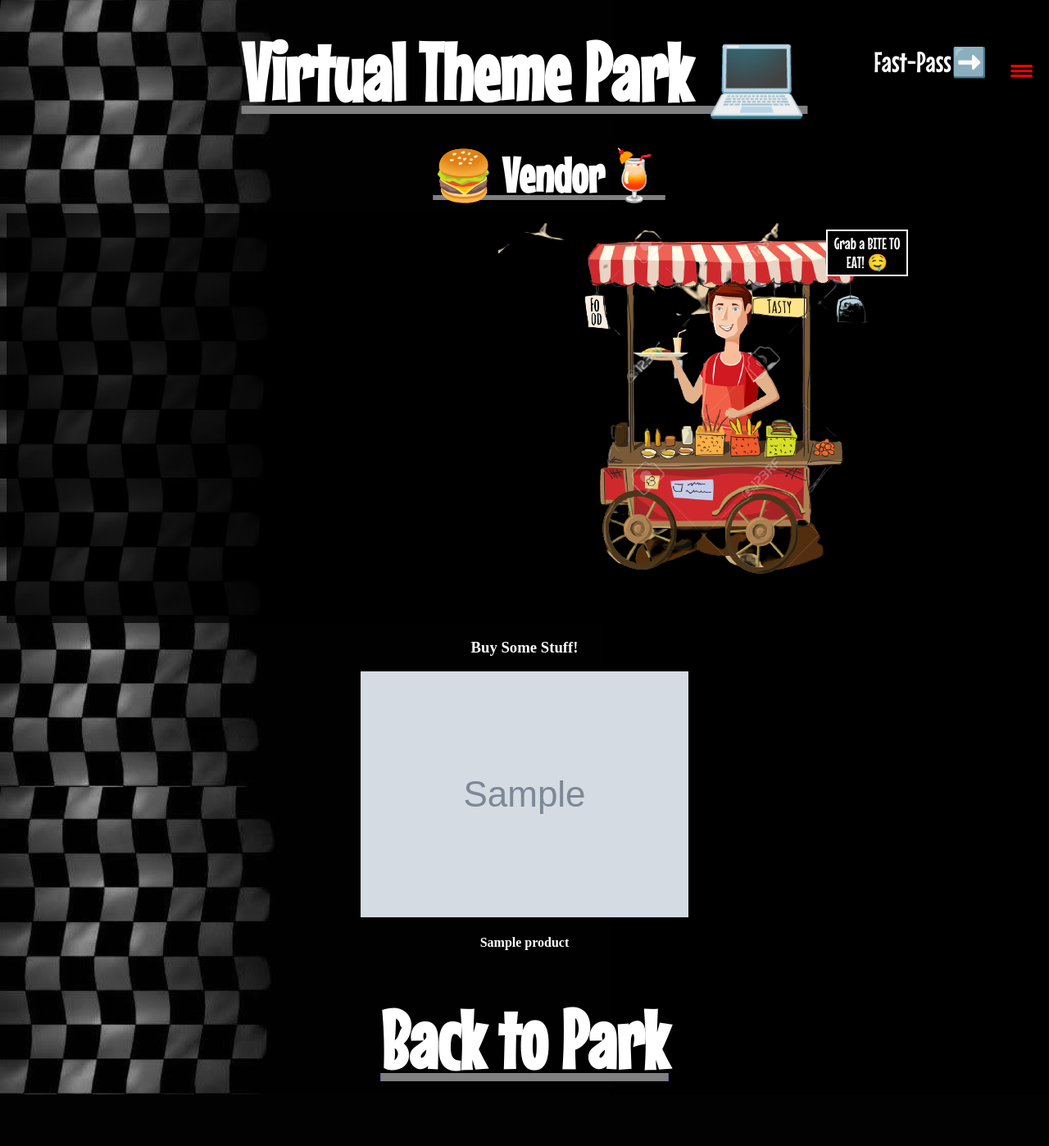
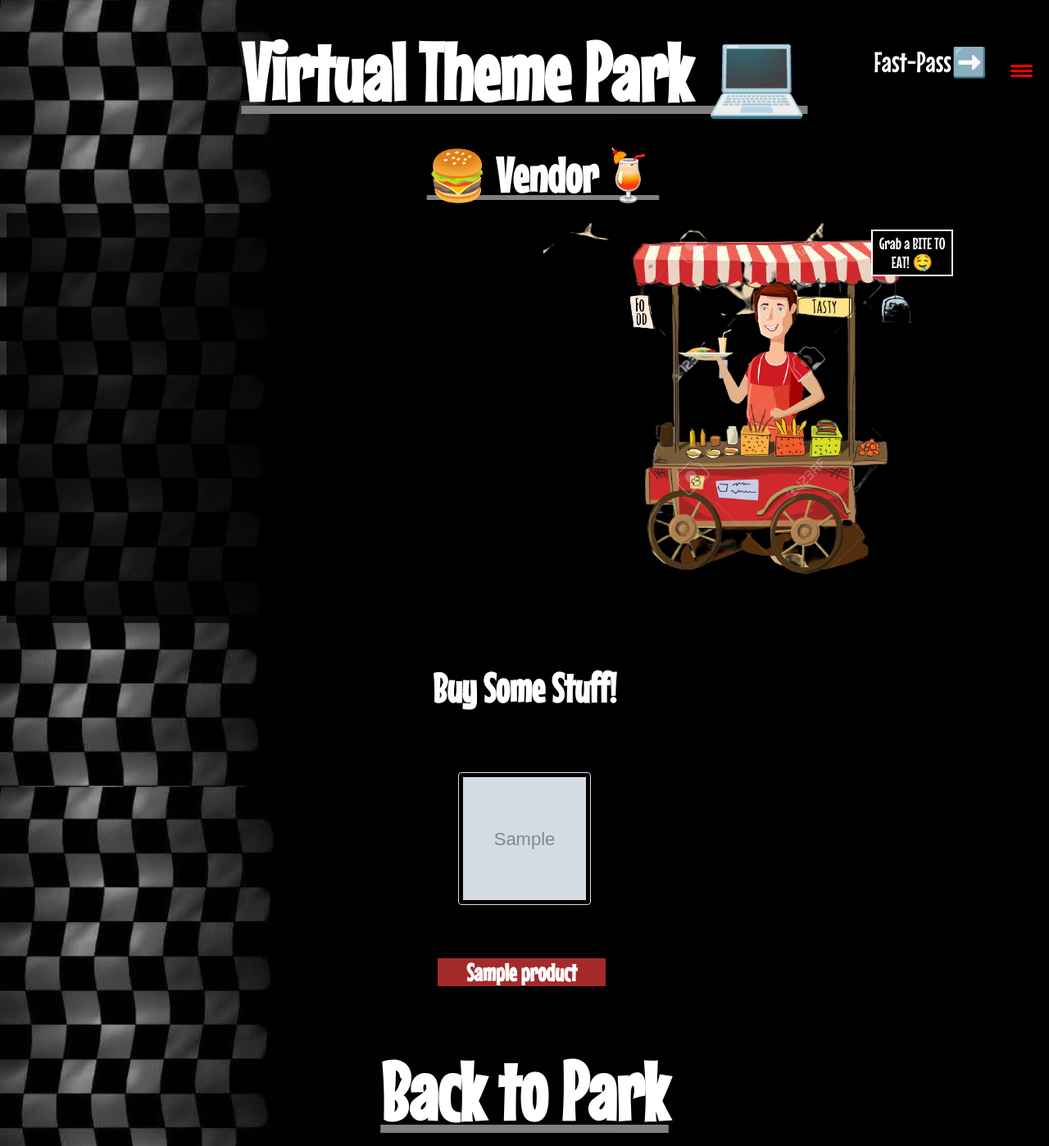
Before and after one commit to bebrucato/virtual-theme-park, a Node server app: page /vendorc in a window 1280 px wide. Shown: the whole page at 82% size. Before the commit the page ends 1335 px from the top, so only its background shows below. Run offline with Node 20, Linux system fonts and the light colour scheme; tables that the repository leaves empty hold one stand-in row (values such as "Sample post"); grey boxes marked "Sample" are stand-in pictures; some libraries are stand-ins or nearby versions.

Commit message:
styled vendors page/vendor gif added to readme

```diff
--- a/public/css/vendor.css
+++ b/public/css/vendor.css
@@ -26,8 +26,6 @@ body {
     height:100%;
     margin-top:0%;
     padding:0%;
-
-
 }
 
 
@@ -40,7 +38,6 @@ body {
 .title-section {
     margin: auto 0px;
     padding: 0px;
-
 }
 
 
@@ -52,14 +49,12 @@ h1 {
     text-decoration-color: gray;
     margin-top: 30px;
     margin-bottom: 10px;
-
-
 }
 
 #Space {
-    margin-left: 60px;
+    margin-left: 45px;
     font-size: 60px;
-
+    text-align: center;
 }
 
 /* Space Mountain Virtual Tour*/
@@ -150,7 +145,7 @@ h1 {
     background-image: url(/images/vendor4.png);
     /* background-size: cover; */
     width: 500px;
-    margin-left: 600px;
+    margin-left: 655px;
     /* background-blend-mode: multiply; */
     /* text-align:left; */
     /* height:250px; */
@@ -161,6 +156,7 @@ h1 {
     grid-row-end: 1; */
     height: inherit;
 
+
 }
 
 
@@ -169,6 +165,33 @@ h1 {
     margin-bottom: 4em;
 }
 
+.products{
+    display: flex;
+    flex-flow: row wrap;
+    justify-content: center;
+    align-items: center;
+  }
+
+  .products img {
+    border: 1px solid #ddd;
+    border-radius: 4px;
+    padding: 5px;
+    width: 150px;
+    height: 150px;
+    margin: 25px;
+  }
+
+  .product-name1 {
+    font-family: "Mouse Memoirs", sans-serif;
+    font-size: 50px;
+  }
+
+  .product-name {
+      background-color: brown;
+      margin-right: 7px;
+      font-family: "Mouse Memoirs", sans-serif;
+    font-size: 30px;
+  }
 
 
 
@@ -316,3 +339,11 @@ h1 {
 .hamburger::after{
     bottom: 6px;
 }
+
+
+/* TINKERBELL Cursor */
+* {
+    cursor: url(https://cur.cursors-4u.net/toons/too-9/too908.ani),
+        url(https://cur.cursors-4u.net/toons/too-9/too908.png), auto !important;
+}
+/* ---------------- */
--- a/views/mainpark.handlebars
+++ b/views/mainpark.handlebars
@@ -155,6 +155,6 @@
   </script>
 
 
- <script src="./assets/js/script.js"></script>
+ <script src="/js/script.js"></script>
 </body>
 </html>
--- a/views/space.handlebars
+++ b/views/space.handlebars
@@ -47,6 +47,6 @@
   <footer class="Exit">
    <a href="mainpark"><h1>Back to Park</h1></a>
 
-
+<script src="/js/script.js"></script>
 </body>
 </html>
--- a/views/thesw.handlebars
+++ b/views/thesw.handlebars
@@ -46,6 +46,6 @@
   <footer class="Exit">
     <a href="mainpark"><h1>Back to Park</h1></a>
 
- <script src="./assets/js/script.js"></script>
+ <script src="/js/script.js"></script>
 </body>
 </html>
--- a/views/vendorc.handlebars
+++ b/views/vendorc.handlebars
@@ -43,32 +43,43 @@
   </section>
 
 
-
- {{#if products.length}}
-  <div class="col-md-6 product-list">
+{{!-- <section class="d-flex flex-wrap">
+    {{#each products as |product|}}
     <div class="products">
-    <h3>Buy Some Stuff!</h3>
-
+      <div class="col-md-6">
+       <img src="/images/{{product.filename}}" alt="{{product.description}}">
+      <h4 class="product-name">{{product.product_name}}</h4>
+      </div>
+    </div>
+    {{/each}}
+</section>  --}}
+ <h3 class="product-name1">Buy Some Stuff!</h3>
+{{#if products.length}}
+  <div class="col-md-6 products">
     {{#each products as |product|}}
     <div class="row mb-2">
-      <div class="col-md-8">
+      <div class="col-md-6">
        <img src="/images/{{product.filename}}" alt="{{product.description}}">
-      </div>
-      <div class="col-md-4">
-         <h4>{{product.product_name}}</h4>
+      <h4 class="product-name">{{product.product_name}}</h4>
       </div>
     </div>
     {{/each}}
   </div>
-  </div>
   {{/if}}
 
-
+{{!-- {{#each products as |product|}}
+<section class="container">
+  <section class="flex-row justify-center products">
+    <h3 class="product-name">{{product.product_name}}</h3>
+    <img src="/images/{{product.filename}}" alt="{{product.description}}">
+  </section>
+</section>
+{{/each}} --}}
 
 
   <footer class="Exit">
     <a href="mainpark"><h1>Back to Park</h1></a>
 
- <script src="./assets/js/script.js"></script>
+ <script src="/js/script.js"></script>
 </body>
 </html>
```
Also changed, not shown: public/css/entrance.css (+1 -8 lines), views/login.handlebars (+6 -4 lines), README.md, 1 other file.
